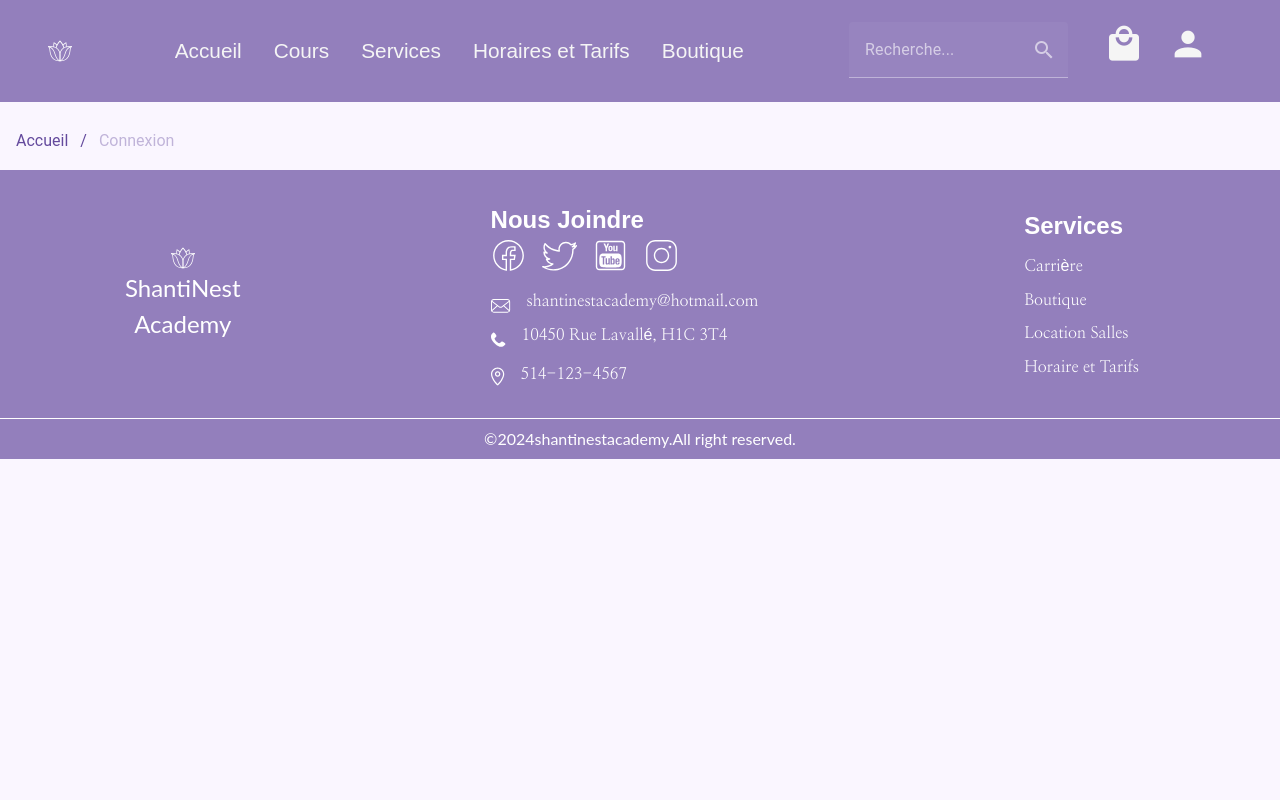
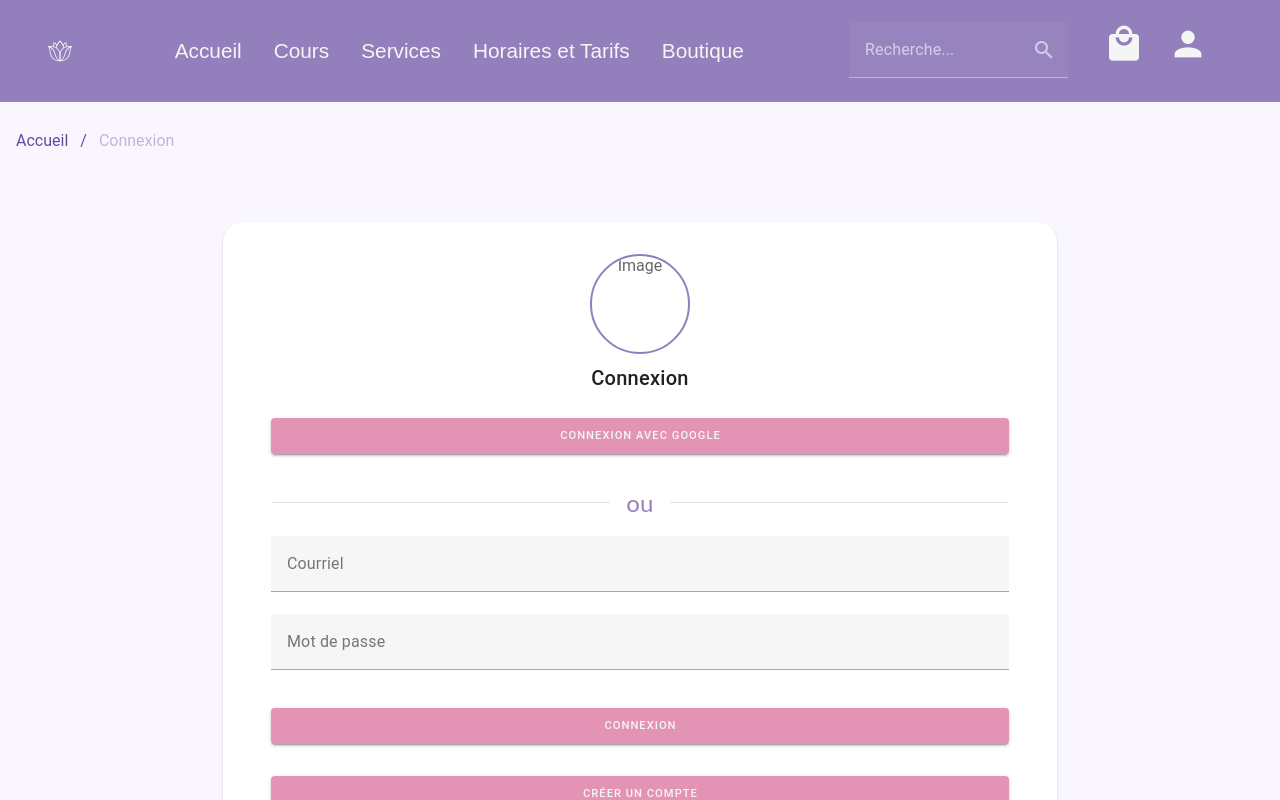
Before and after one commit to stephwarrior/ShantiNestAcademy, a Vue app: page /connexion in a window 1280 px wide. Shown: the top 800 px of the page. Built offline with nearby package versions, Linux system fonts and the light colour scheme; a web font is replaced by a local one.

Commit message:
Programmation page de connection (visuel) + ajout d'élément --root

```diff
--- a/src/App.vue
+++ b/src/App.vue
@@ -62,6 +62,10 @@ p {
   --couleurPrincipale: #937fbc;
   --couleurTexte: #644a9d;
   --couleurTertiaire: #f5f5f5;
+  --couleurQuaternaire: #e394b5;
+  --couleurCinquieme: #f0a7a6;
+  --couleurSixieme: #f4dad2;
+  --couleurSeptieme: #8e7ab5;
   --couleurArriereplan: #faf6ff;
   --fontPrincipaleUn: "Kotta One", sans-serif;
 }
--- a/src/pages/PageConnexion.vue
+++ b/src/pages/PageConnexion.vue
@@ -1,6 +1,35 @@
 <template>
   <main>
     <v-breadcrumbs :items="items"></v-breadcrumbs>
+    <!--CONNEXION-->
+    <v-container>
+      <v-row>
+        <v-col class="blocCnx" cols="12">
+          <v-card class="carteCnx">
+            <v-avatar size="100" class="mx-auto">
+              <v-img src="">Image</v-img>
+            </v-avatar>
+            <v-card-title>Connexion</v-card-title>
+            <v-card-text>
+              <v-form
+                ><v-btn>Connexion avec Google</v-btn>
+                <div class="my-4 d-flex align-center justify-center subtitle-container">
+                  <v-divider class="flex-grow-1"></v-divider>
+                  <p>ou</p>
+                  <v-divider class="flex-grow-1"></v-divider>
+                </div>
+                <v-text-field label="Courriel" required></v-text-field>
+                <v-text-field label="Mot de passe" required></v-text-field>
+                <v-btn>Connexion</v-btn>
+                <!--Connexion avec google-->
+
+                <v-btn>Créer un compte</v-btn>
+              </v-form>
+            </v-card-text>
+          </v-card>
+        </v-col>
+      </v-row>
+    </v-container>
   </main>
 </template>
 <script>
@@ -20,4 +49,38 @@ export default {
   }),
 };
 </script>
-<style scoped></style>
+<style scoped>
+main {
+  height: auto;
+}
+.blocCnx {
+  display: flex;
+  justify-content: center;
+  align-items: center;
+  padding: 3rem 0 7rem 0;
+}
+.carteCnx {
+  width: 70%;
+  padding: 2rem;
+  text-align: center;
+  border-radius: 20px;
+}
+.carteCnx .v-avatar {
+  border: 2px solid var(--couleurPrincipale);
+}
+.v-form {
+  display: flex;
+  flex-direction: column;
+}
+.v-btn {
+  margin: 1rem 0;
+  font-size: 0.7rem;
+  background-color: var(--couleurQuaternaire);
+  color: var(--couleurTertiaire);
+}
+.v-form p {
+  font-size: 1.5rem;
+  color: var(--couleurPrincipale);
+  padding: 0 1rem;
+}
+</style>
```
